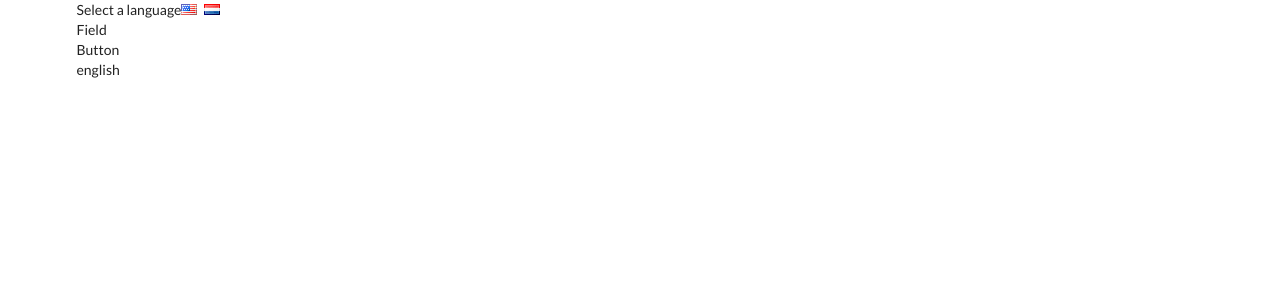
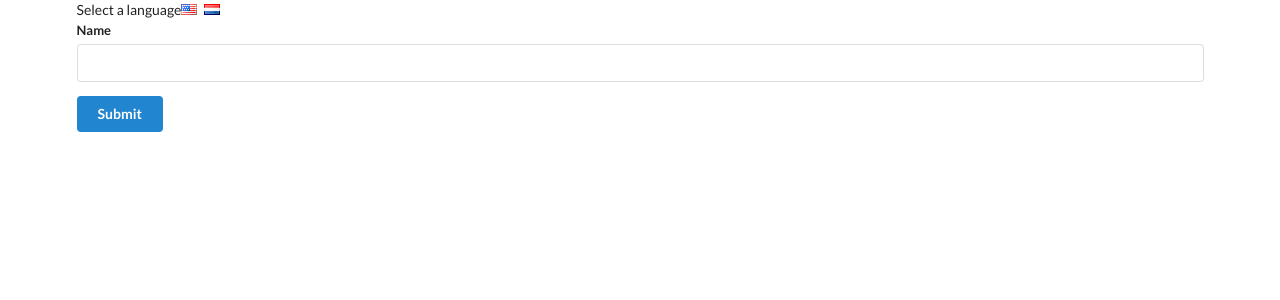
Before and after one commit to sherif20766/translate, a React (Create React App) app: page / in a window 1280 px wide. Shown: the top 300 px of the page. Built offline with nearby package versions, Linux system fonts and the light colour scheme.

Commit message:
button and field functional component to class based components. Added some styling

```diff
--- a/src/components/App.js
+++ b/src/components/App.js
@@ -23,7 +23,6 @@ class App extends React.Component {
 					/>
 				</div>
 				<UserCreate />
-				{this.state.language}
 			</div>
 		);
 	}
--- a/src/components/Button.js
+++ b/src/components/Button.js
@@ -1,7 +1,9 @@
 import React from "react";
 
-const Button = () => {
-	return <div>Button</div>;
-};
+class Button extends React.Component {
+	render() {
+		return <button className="ui primary button">Submit</button>;
+	}
+}
 
 export default Button;
--- a/src/components/Field.js
+++ b/src/components/Field.js
@@ -1,7 +1,14 @@
 import React from "react";
 
-const Field = () => {
-	return <div>Field</div>;
-};
+class Field extends React.Component {
+	render() {
+		return (
+			<div className="ui field">
+				<label>Name</label>
+				<input />
+			</div>
+		);
+	}
+}
 
 export default Field;
--- a/src/components/UserCreate.js
+++ b/src/components/UserCreate.js
@@ -4,7 +4,7 @@ import Button from "./Button";
 
 const UserCreate = () => {
 	return (
-		<div>
+		<div className="ui form">
 			<Field />
 			<Button />
 		</div>
```
